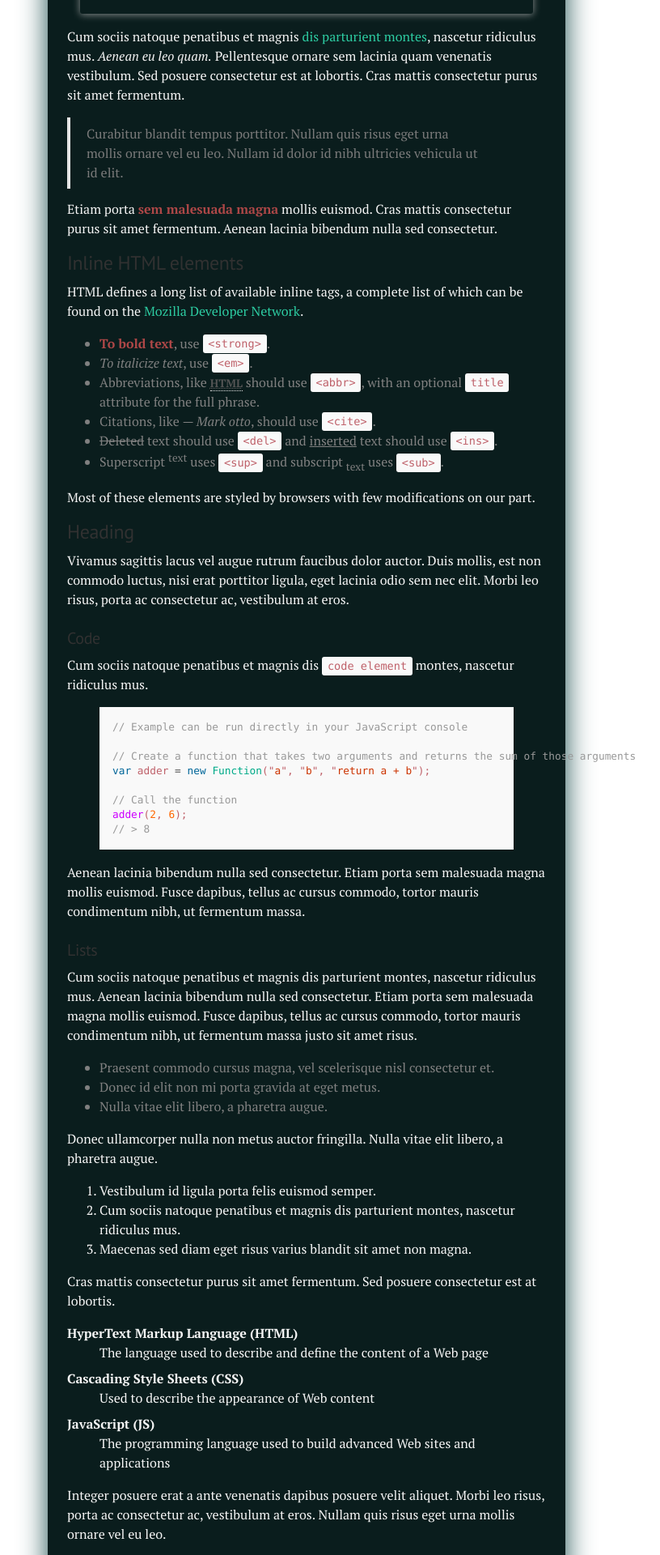
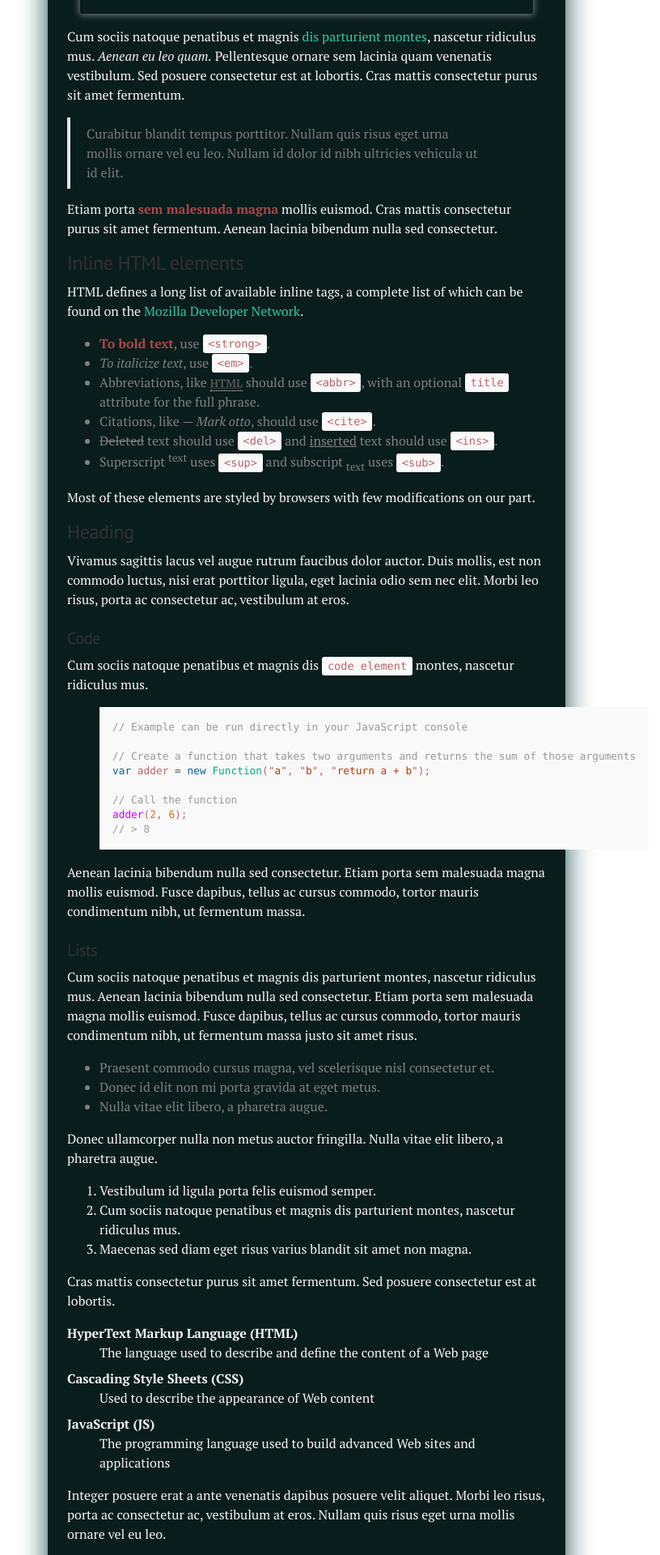
Before and after one commit to DharmeshPandav/dharmeshpandav.github.io, a Jekyll site: the page built from _posts/2014-01-01-example-content.md, in a window 1280 px wide. Shown: the part 353-2273 px from the top of the page at 81% size, without its empty margins (261-1077 px from the left). Built offline with Jekyll 4.4.1, drawn with Linux system fonts in a browser that asks for light colours; nearby versions of some CDN libraries; Markdown is read by kramdown in place of the engine named in the settings.

Commit message:
changing theme

```diff
--- a/public/css/poole.css
+++ b/public/css/poole.css
@@ -186,6 +186,11 @@ pre code {
 }
 .highlight pre {
   margin-bottom: 0;
+}
+
+/* Make code block overflow */
+.highlight pre {
+  display: inline-block;
 }
 
 /* Gist via GitHub Pages */
```
